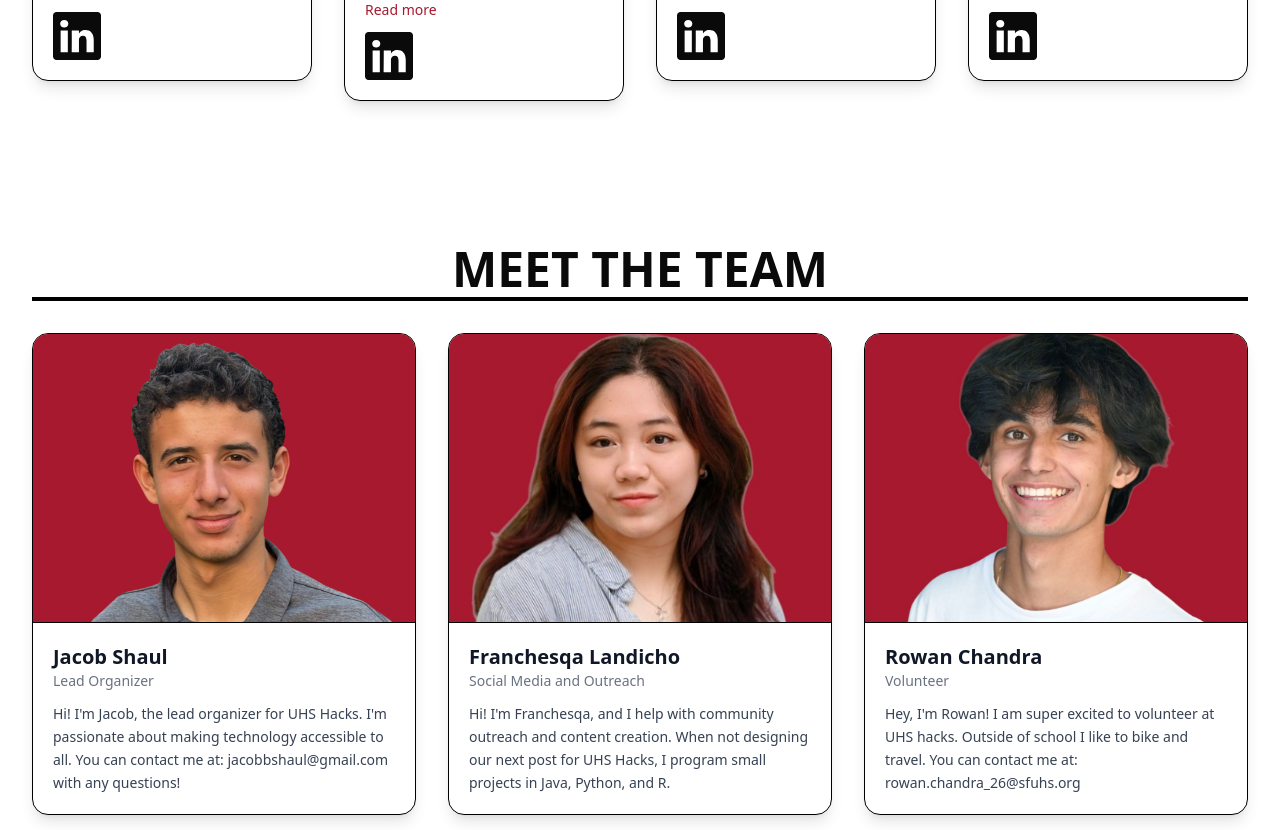
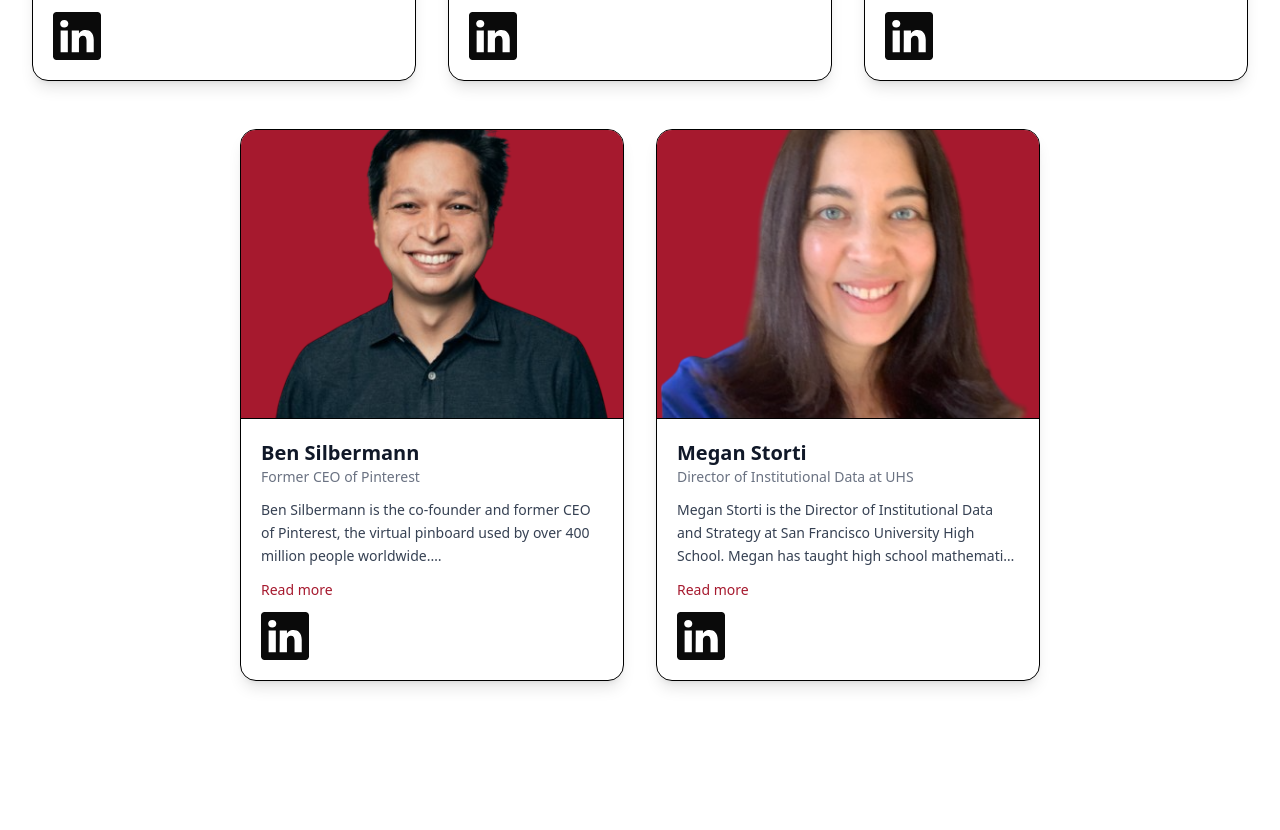
Before and after one commit to jacob-s-codes/uhshacks, a Next.js app: page / in a window 1280 px wide. Shown: the part 5820-6650 px from the top of the page. Built offline with nearby package versions, Linux system fonts and the light colour scheme.

Commit message:
added megan

```diff
--- a/src/app/HomeClient.tsx
+++ b/src/app/HomeClient.tsx
@@ -353,7 +353,7 @@ const HomeClient = () => {
           <hr className='mb-8 mt-1 border-2 border-black' />
 
           {/* Option 1: Use items-start to align cards to top */}
-          <div className='grid grid-cols-1 xl:grid-cols-4 lg:grid-cols-2 gap-y-12 gap-x-8 place-items-center items-start'>
+          <div className='grid grid-cols-1 xl:grid-cols-3 lg:grid-cols-2 gap-y-12 gap-x-8 place-items-center items-start'>
             <Judges
               name="Andy Denmark"
               bio1="Andy Denmark is a seasoned technology executive and co-founder of Chairish, a curated online marketplace for pre-owned, high-end home furnishings. Since helping launch the company in February 2013, he has served as its CTO, driving innovation and overseeing the platform's technical development, security, and server operations. Chairish was acquired by Auction Technology Group in 2025." bio2="With over two decades of industry experience, Andy previously co-founded TripIt (acquired by Concur Technologies in 2011), a first of its kind online travel itinerary organizer, and held senior engineering roles at SAP/Concur and Opsware/Loudcloud." bio3="He holds both a Masters in Computer Science and a Bachelors in Electrical Engineering from the Columbia University School of Engineering and Applied Science. He is based in the San Francisco Bay Area."
@@ -375,6 +375,9 @@ const HomeClient = () => {
               image="/people/byronpic.png"
               title="Independent School Educator"
             />
+            <div className="col-span-full flex justify-center gap-8">
+
+
               <Judges
                 name="Ben Silbermann"
                 bio1="Ben Silbermann is the co-founder and former CEO of Pinterest, the virtual pinboard used by over 400 million people worldwide." bio2="Graduating from Yale with a degree in political science, Mr. Silbermann started his career at Google before launching Pinterest in 2010, turning a childhood passion into one of the most influential tech companies of the past decade. Mr. Silbermann has been praised for his product vision and emphasis on design, particularly user experience; he helped shape how people discover and share inspiration online." bio3="After stepping down as CEO in 2022, Mr. Silbermann has focused on new ventures and philanthropy. Currently, he serves as chair of the board of directors of Pinterest and is based in San Francisco."
@@ -382,6 +385,14 @@ const HomeClient = () => {
                 image="/people/bensilbermann.png"
                 title="Former CEO of Pinterest"
               />
+              <Judges
+                name="Megan Storti"
+                bio1="Megan Storti is the Director of Institutional Data and Strategy at San Francisco University High School. Megan has taught high school mathematics and computer science around the Bay Area, including at Convent & Stuart Hall." bio2="She has a Master's degree in Mathematics from San Francisco State University and a Master's degree in Educational Technology from Boise State University." bio3=""
+                link="https://www.linkedin.com/in/meganstorti/"
+                image="/people/megan.png"
+                title="Director of Institutional Data at UHS"
+              />
+            </div>
           </div>
         </div>
       </div>
```
Also changed, not shown: public/people/megan.png (added). Lines whose indentation alone changed are shown as unchanged.
